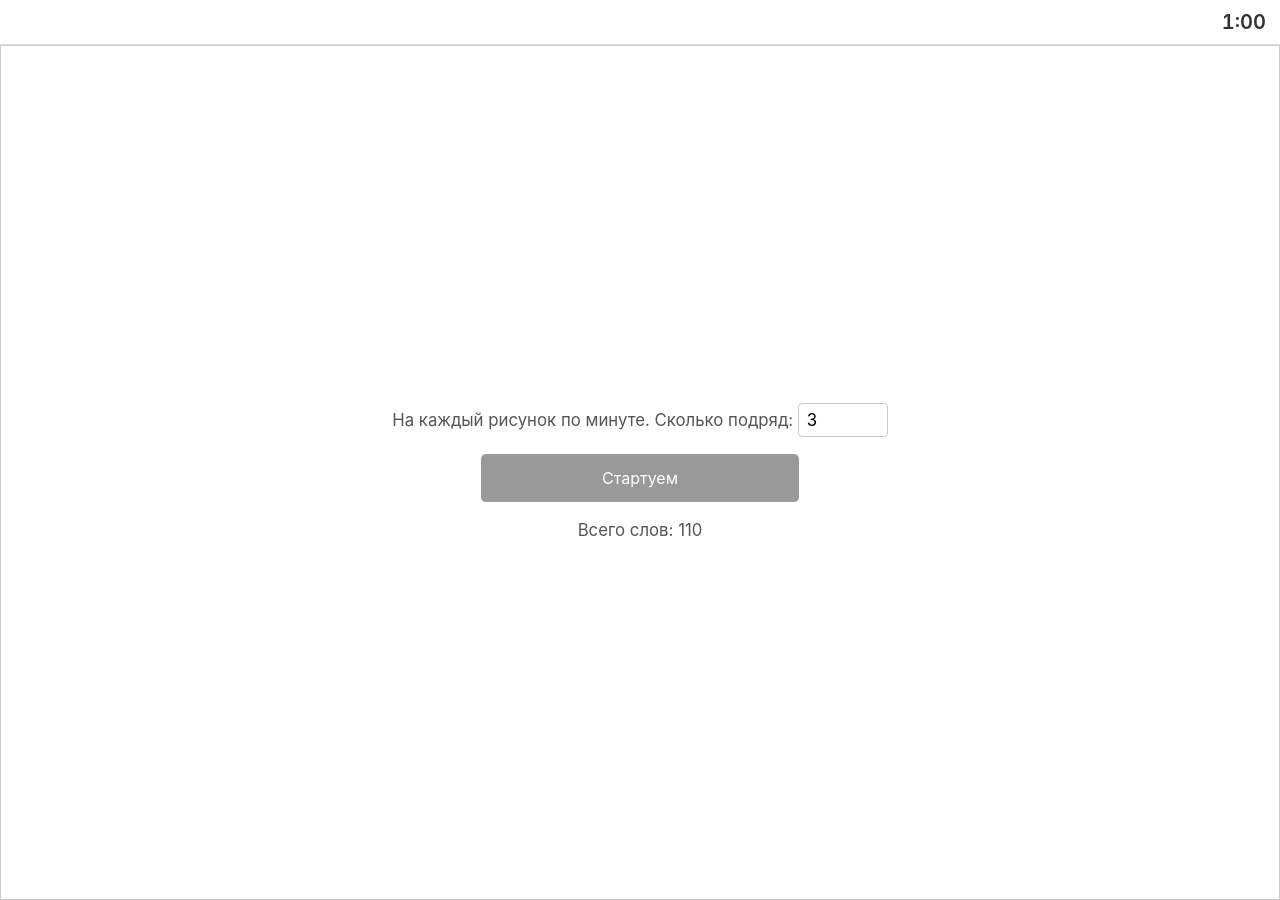
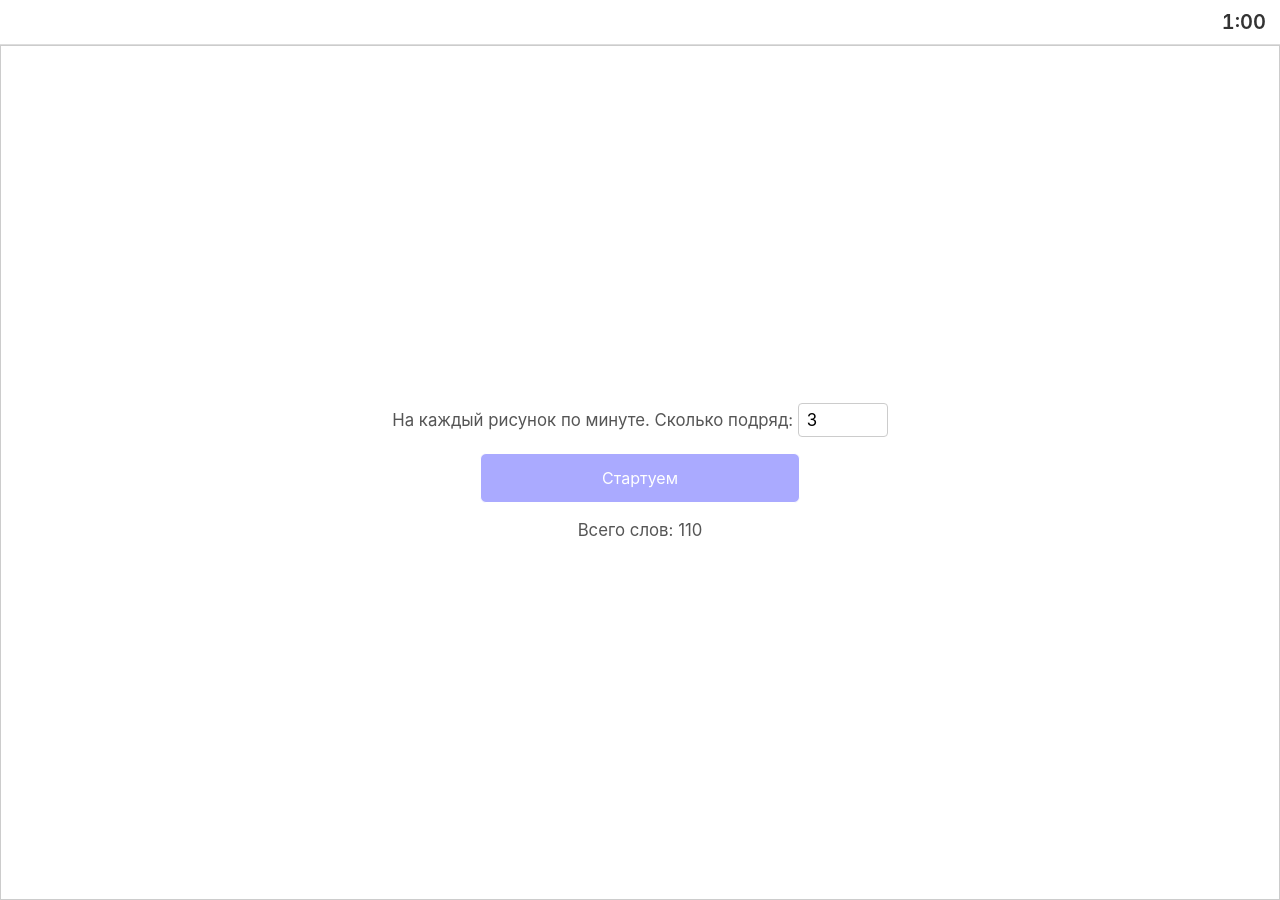
Before and after one commit to alexeyev/alexeyev.github.io, a Jekyll site: the page gym/index.html, which Jekyll copies as it is, in a window 1280 px wide. Built offline with Jekyll 4.4.1, drawn with Linux system fonts in a browser that asks for light colours.

```diff
--- a/gym/index.html
+++ b/gym/index.html
@@ -16,7 +16,7 @@
   canvas { display: block; background: #fff; width: 100%; height: 100%; touch-action: none; cursor: crosshair;}
   footer { display: flex; gap: 8px; padding: 8px; background: #fff; border-top: 1px solid #ddd; }
   button { flex: 1; padding: 14px 10px; font-size: 1em; border: 1px solid #ccc; background: #fafafa; border-radius: 6px; cursor: pointer; font-family: inherit; color: inherit; }
-  button.primary { background: #999; color: #fff; border-color: #fff; }
+  button.primary { background: #aaf; color: #fff; border-color: #fff; }
   button.danger { background: #fff; color: #c33; border-color: #e2b0b0; }
   button:active { transform: scale(0.98); }
   button:disabled { opacity: 0.5; cursor: not-allowed; }
```
